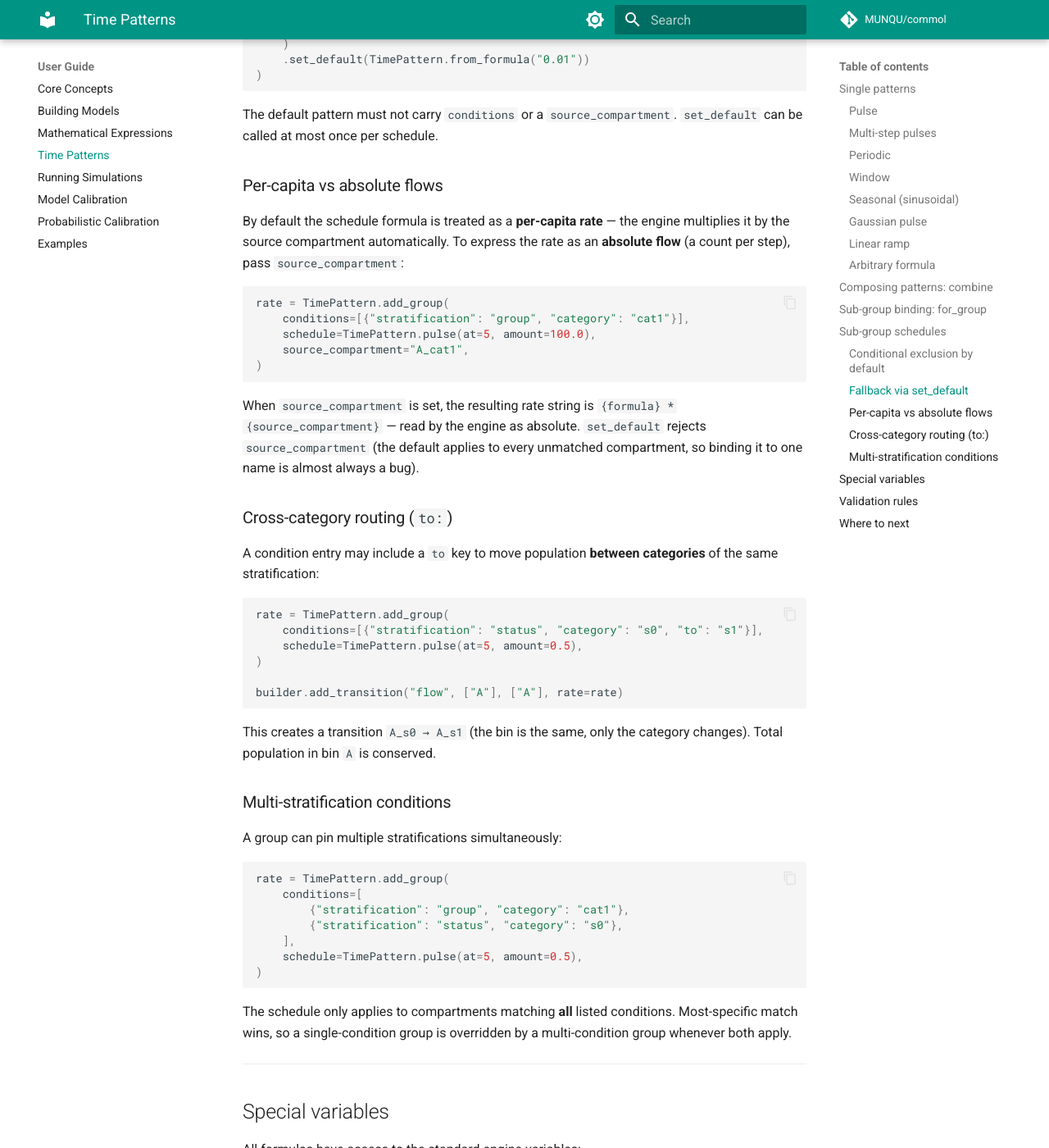
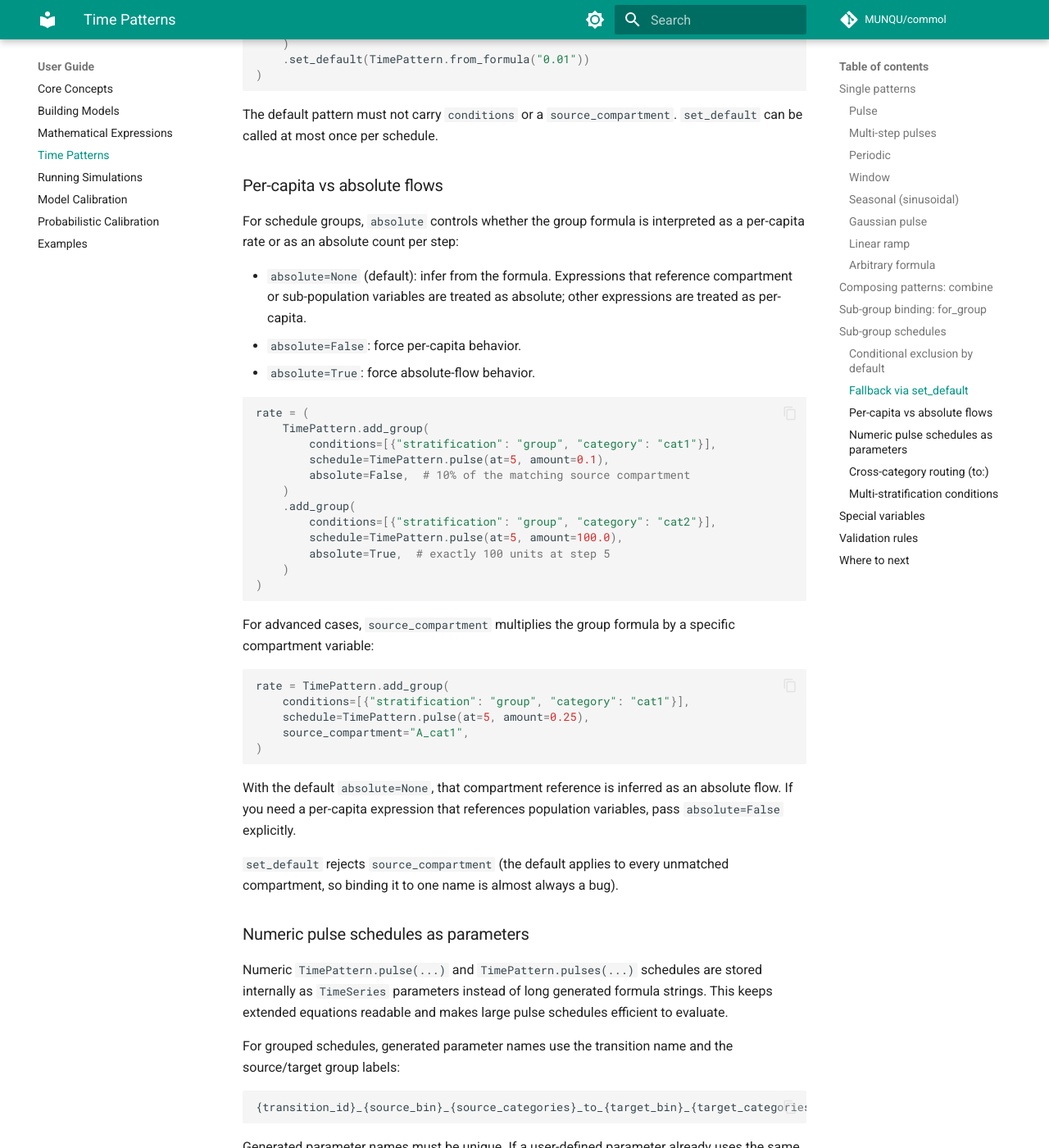
Before and after one commit to MUNQU/commol, an MkDocs documentation site: the page built from docs/guide/time-patterns.md, in a window 1280 px wide and 1400 px high, scrolled down 4477 px. Shown: the whole window at 82% size. Built offline with MkDocs 1.6.1 and Material for MkDocs 9.7.7, drawn with Linux system fonts in a browser that asks for light colours; comment, search, counter and statistics services are not loaded; the version menu is left out; some of the changed text lies outside the part shown.

Commit message:
feat(time-patterns): support inferred group absolute mode

````diff
--- a/docs/guide/time-patterns.md
+++ b/docs/guide/time-patterns.md
@@ -223,23 +223,65 @@ The default pattern must not carry `conditions` or a `source_compartment`.
 
 ### Per-capita vs absolute flows
 
-By default the schedule formula is treated as a **per-capita rate** — the
-engine multiplies it by the source compartment automatically. To express
-the rate as an **absolute flow** (a count per step), pass
-`source_compartment`:
+For schedule groups, `absolute` controls whether the group formula is
+interpreted as a per-capita rate or as an absolute count per step:
+
+- `absolute=None` (default): infer from the formula. Expressions that
+  reference compartment or sub-population variables are treated as absolute;
+  other expressions are treated as per-capita.
+- `absolute=False`: force per-capita behavior.
+- `absolute=True`: force absolute-flow behavior.
+
+```python
+rate = (
+    TimePattern.add_group(
+        conditions=[{"stratification": "group", "category": "cat1"}],
+        schedule=TimePattern.pulse(at=5, amount=0.1),
+        absolute=False,  # 10% of the matching source compartment
+    )
+    .add_group(
+        conditions=[{"stratification": "group", "category": "cat2"}],
+        schedule=TimePattern.pulse(at=5, amount=100.0),
+        absolute=True,  # exactly 100 units at step 5
+    )
+)
+```
+
+For advanced cases, `source_compartment` multiplies the group formula by a
+specific compartment variable:
 
 ```python
 rate = TimePattern.add_group(
     conditions=[{"stratification": "group", "category": "cat1"}],
-    schedule=TimePattern.pulse(at=5, amount=100.0),
+    schedule=TimePattern.pulse(at=5, amount=0.25),
     source_compartment="A_cat1",
 )
 ```
 
-When `source_compartment` is set, the resulting rate string is
-`{formula} * {source_compartment}` — read by the engine as absolute.
+With the default `absolute=None`, that compartment reference is inferred as
+an absolute flow. If you need a per-capita expression that references
+population variables, pass `absolute=False` explicitly.
+
 `set_default` rejects `source_compartment` (the default applies to every
 unmatched compartment, so binding it to one name is almost always a bug).
+
+### Numeric pulse schedules as parameters
+
+Numeric `TimePattern.pulse(...)` and `TimePattern.pulses(...)` schedules are
+stored internally as `TimeSeries` parameters instead of long generated
+formula strings. This keeps extended equations readable and makes large
+pulse schedules efficient to evaluate.
+
+For grouped schedules, generated parameter names use the transition name and
+the source/target group labels:
+
+```text
+{transition_id}_{source_bin}_{source_categories}_to_{target_bin}_{target_categories}
+```
+
+Generated parameter names must be unique. If a user-defined parameter already
+uses the same name, model construction raises an error instead of silently
+renaming it.
 
 ### Cross-category routing (`to:`)
 
````
Also changed, not shown: other parts of docs/guide/time-patterns.md (+1 -1 lines), docs/guide/building-models.md (+3 -0 lines), 2 other files.
